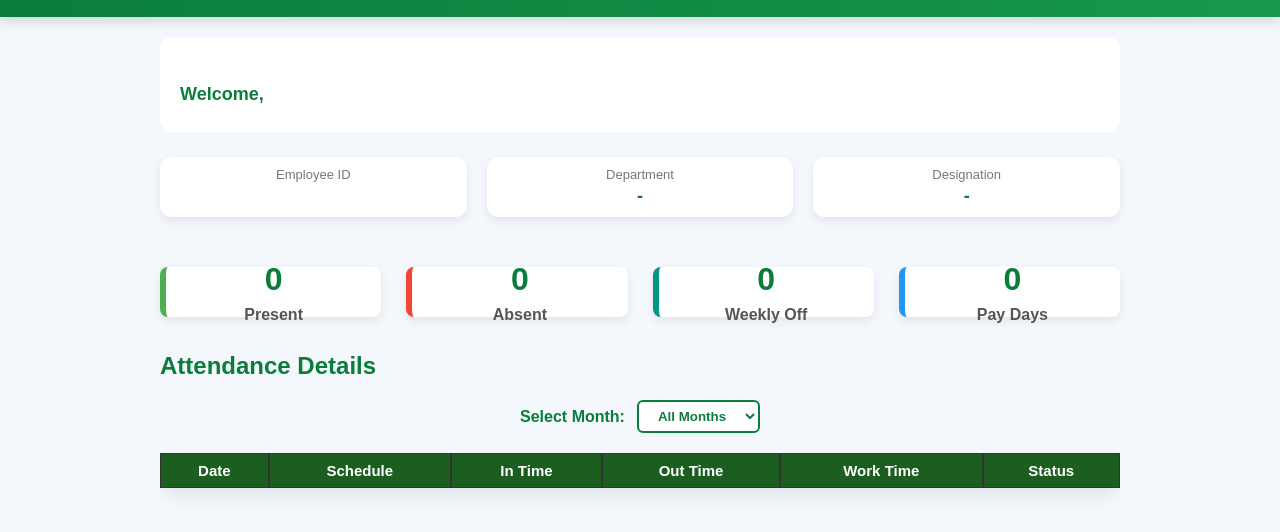
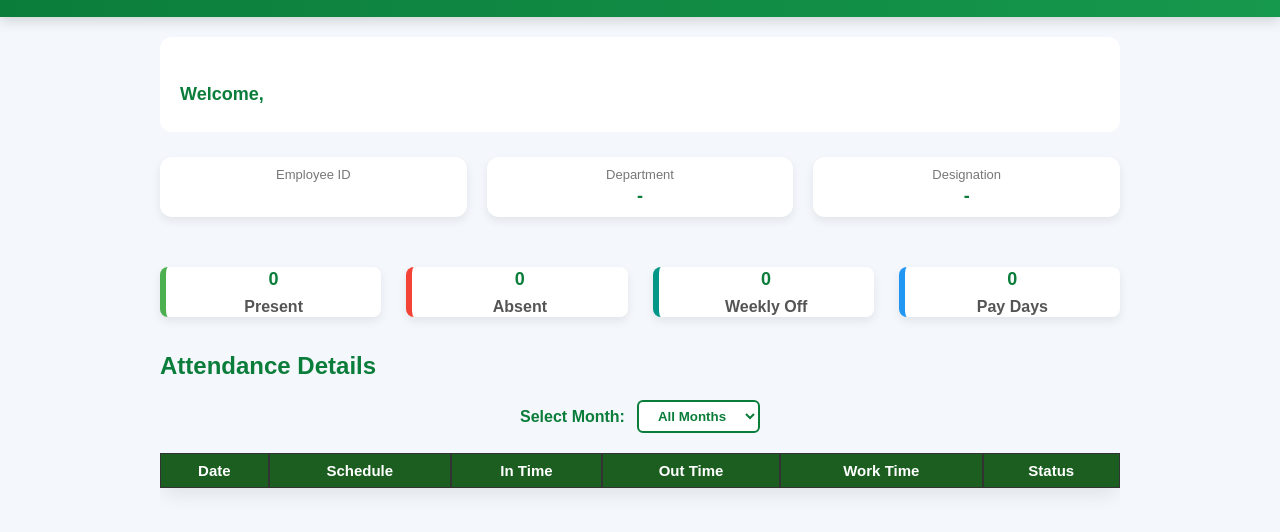
Before and after one commit to greenpackhr/HRMS-Portal, a plain HTML site: page dashboard.html in a window 1280 px wide. Shown: the part 84-616 px from the top of the page. Drawn offline with Linux system fonts and the light colour scheme; no server answers.

Commit message:
Update dashboard.css

```diff
--- a/dashboard.css
+++ b/dashboard.css
@@ -523,10 +523,9 @@ button:hover{
 }
 .summary .box h2{
     margin:0;
-    font-size:32px;
+    font-size:18px;
     color:#0b7d3b;
 }
-
 .summary .box p{
     margin:8px 0 0;
     font-size:16px;
```
